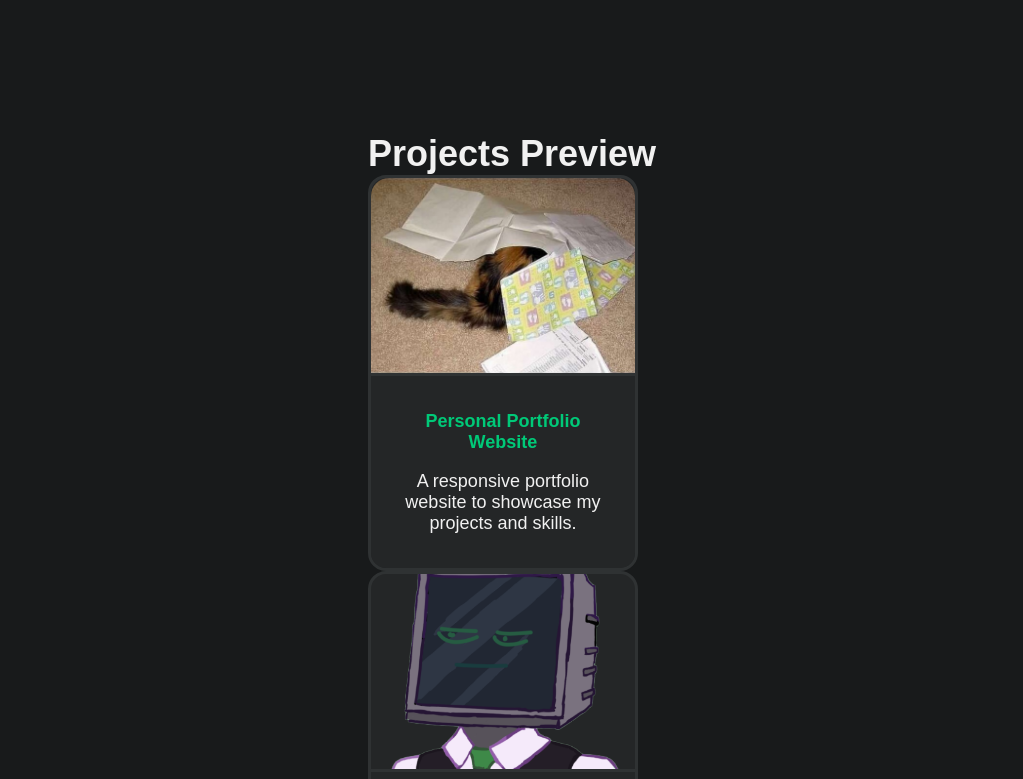
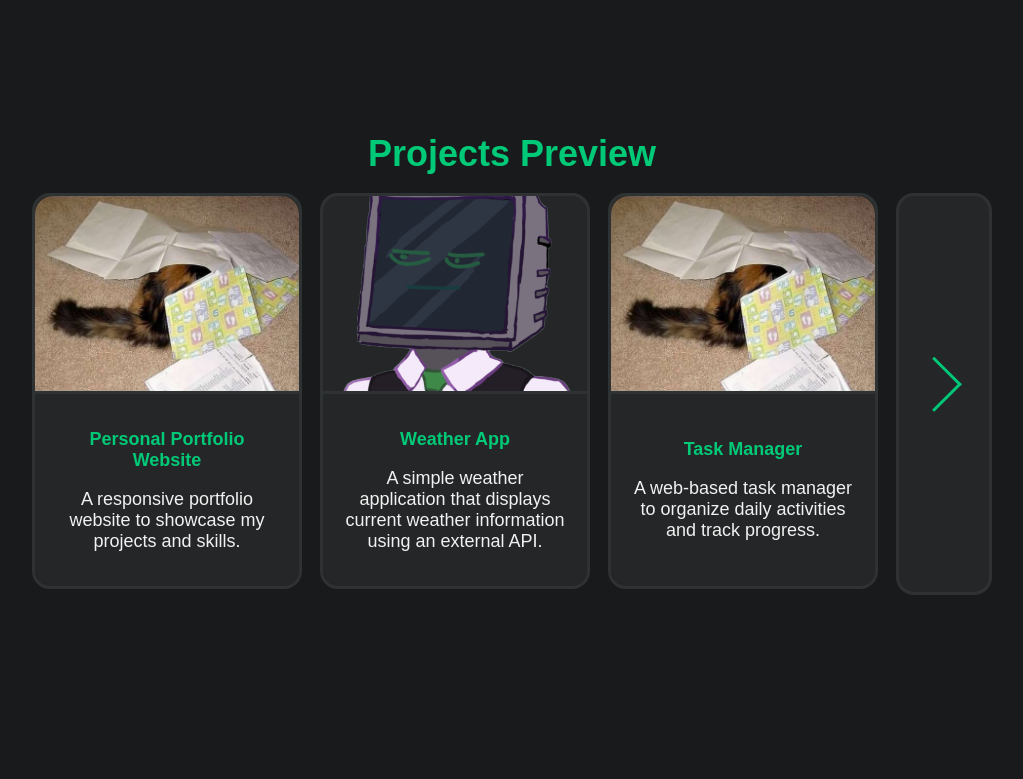
Before and after one commit to Entropire/entropire.github.io, a React (Vite) app: page / in a window 1280 px wide. Shown: the part 900-1679 px from the top of the page, without its empty margins (128-1151 px from the left). Built offline with nearby package versions, Linux system fonts and the light colour scheme.

Commit message:
Add preview card styles and update home page links

```diff
--- a/src/css/pages/home.css
+++ b/src/css/pages/home.css
@@ -70,5 +70,58 @@
         opacity: 0;
         transform: translate(-10px, -10px);
   }
+}
 
+.Projects-Preview,
+.Posts-Preview {
+    display: flex;
+    flex-direction: column;
+    align-items: center;
+    width: 100%;
+    gap: 1rem;
 }
+
+.Projects-Preview h3,
+.Posts-Preview h3 {
+    color: var(--Primary-Color);
+}
+
+.Card-Container {
+    display: flex;
+    flex-direction: row;
+    justify-content: center;
+    gap: 1rem;
+}
+
+.Show-All{
+    position: relative;
+    width: 5rem;
+    height: 22rem;
+    display: flex;
+        display: flex;         /* optional if you also want to center content */
+    align-items: center;   /* optional */
+    justify-content: center;
+    background-color: var(--Forground-Color);
+    border: 0.2rem solid var(--Border-Color);
+    border-radius: 1rem;
+      transition: all 0.3s ease;
+}
+
+.Show-All::before {
+    position: absolute;
+    content: '';
+    width: 2rem;
+    height: 2rem;
+    border-left: none;
+    border-top: none;
+    border-right: 0.2rem var(--Primary-Color) solid;
+    border-bottom: 0.2rem var(--Primary-Color) solid;
+    top: 50%;
+    left: 50%;
+    transform: translate(-75%, -75%) rotate(-45deg);
+}
+
+.Show-All:hover{
+  box-shadow: 0 0.1rem 0.3rem var(--Accent-Color);
+  transform: translateY(-10px)
+}
--- a/src/pages/home.tsx
+++ b/src/pages/home.tsx
@@ -39,7 +39,7 @@ function useJsonElements(filePath: string): JSX.Element[] | null {
       .then((res) => res.json())
       .then((data: Item[]) => {
         const firstThree = data.slice(0, 3).map((item, index) => (
-            <NavLink to="/Projects" className="Card" key={item.id}>
+            <NavLink to={`/Projects/${item.title}`} className="Card" key={item.id}>
               <div className="Card-Top" style={{ backgroundImage: `url(${item.image})` }}>
                 <div className="Card-Icons">
                 </div>
@@ -74,18 +74,17 @@ function useJsonElements(filePath: string): JSX.Element[] | null {
                 <button className="Arrow" id="Arrow" style={{opacity, transition: "opacity 0.1s ease-out"}} onClick={handleScroll}></button>
 
                 <div className="Projects-Preview">
-                    <h3 id="Projects-Preview">Projects Preview</h3>
+                    <h3>Projects Preview</h3>
                     <div className="Card-Container">
                         { useJsonElements("./json/Projects.json") || <p>Loading projects...</p> }
-                        <div className="Show-All-Projects">
-
-                        </div>
+                        <NavLink to="/Projects" className="Show-All" />
                     </div>
                 </div>
                 <div className="Posts-Preview">
                     <h3>Post Preview</h3>
                     <div className="Card-Container">
                         { useJsonElements("./json/Posts.json") || <p>Loading posts...</p> }
+                        <NavLink to="/Blog" className="Show-All" />
                     </div>
                 </div>
             </div>
```
